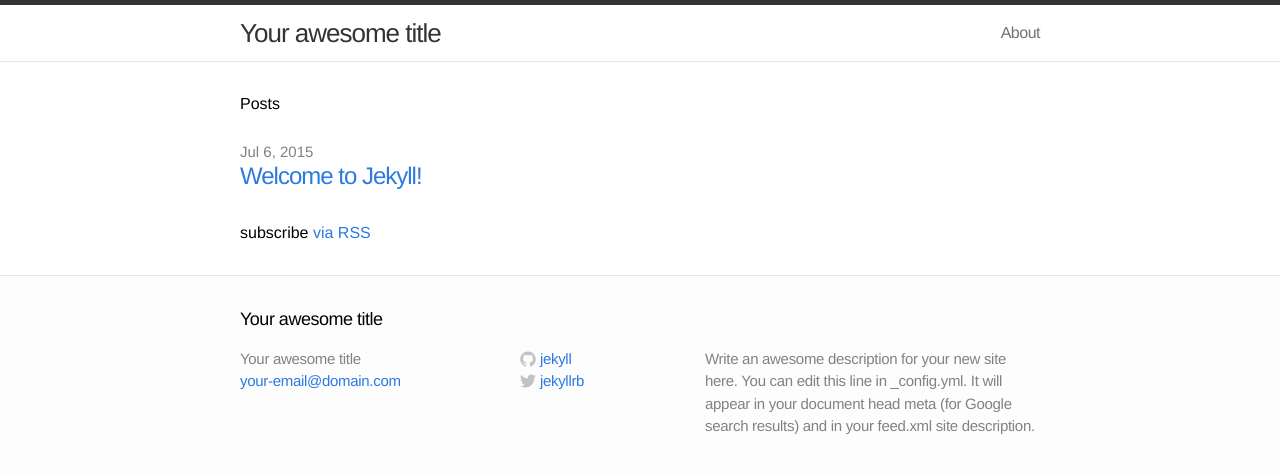
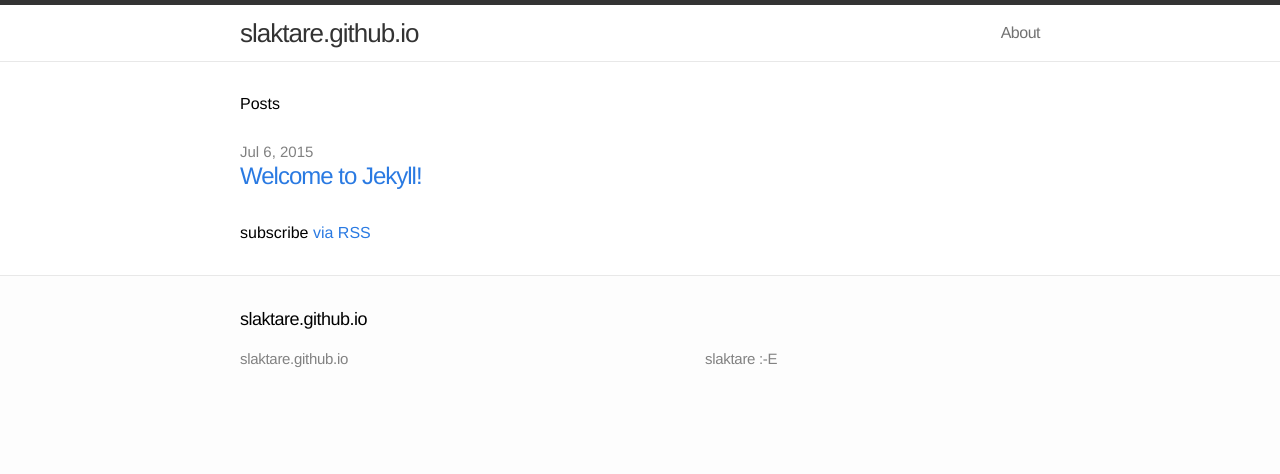
Before and after one commit to slaktare/slaktare.github.io, a Jekyll site: the page built from index.html, in a window 1280 px wide. Shown: the top 474 px of the page. Built offline with Jekyll 4.4.1, drawn with Linux system fonts in a browser that asks for light colours.

Commit message:
jekyll setup

```diff
--- a/_config.yml
+++ b/_config.yml
@@ -1,11 +1,11 @@
 # Site settings
-title: Your awesome title
-email: your-email@domain.com
-description: "Write an awesome description for your new site here. You can edit this line in _config.yml. It will appear in your document head meta (for Google search results) and in your feed.xml site description."
+title: slaktare.github.io
+#email: your-email@domain.com
+description: "slaktare :-E"
 baseurl: ""
 url: "http://yourdomain.com"
-twitter_username: jekyllrb
-github_username:  jekyll
+#twitter_username: jekyllrb
+#github_username:  jekyll
 
 # Build settings
 markdown: kramdown
```
Also changed, not shown: 4 other files.
